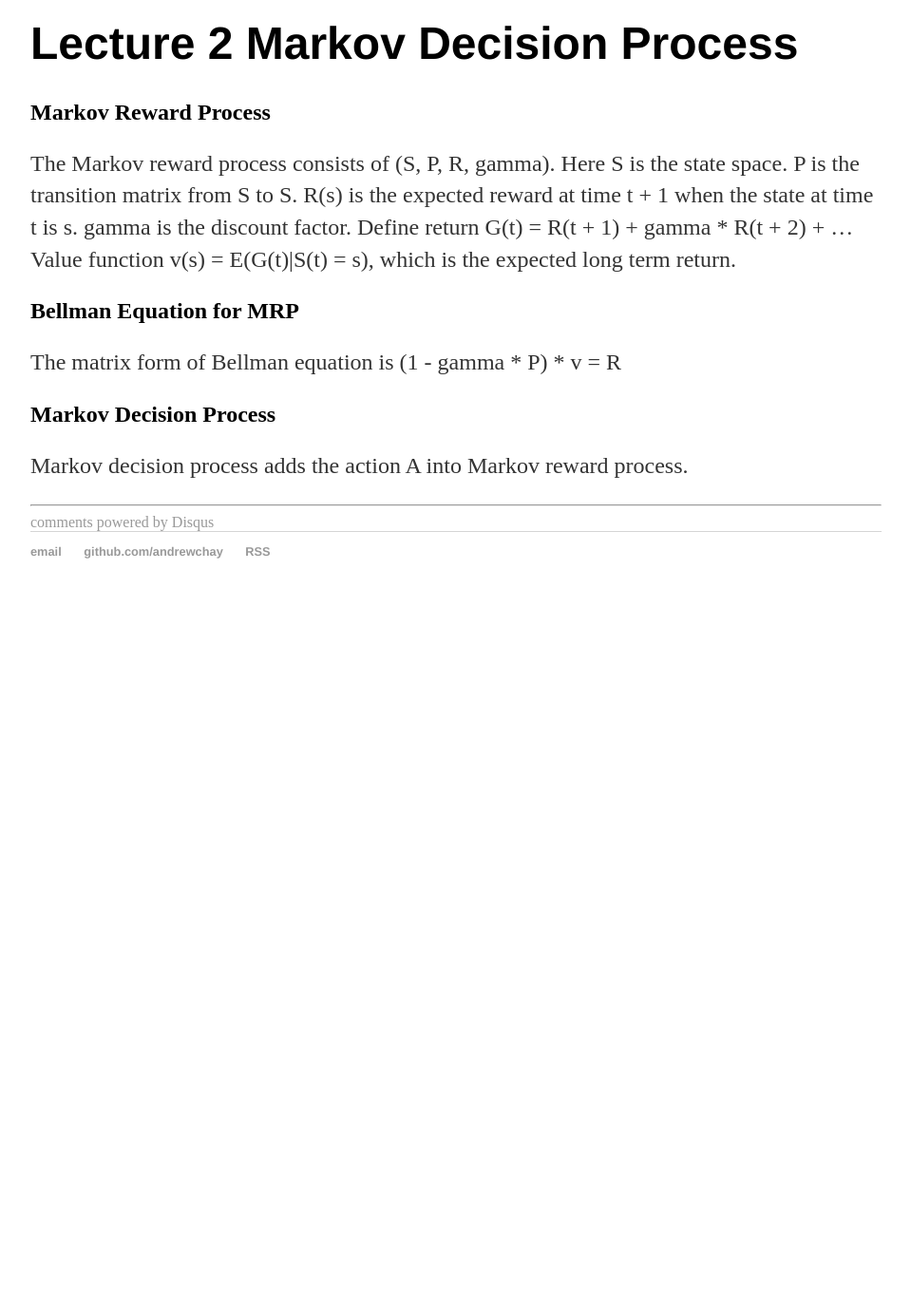
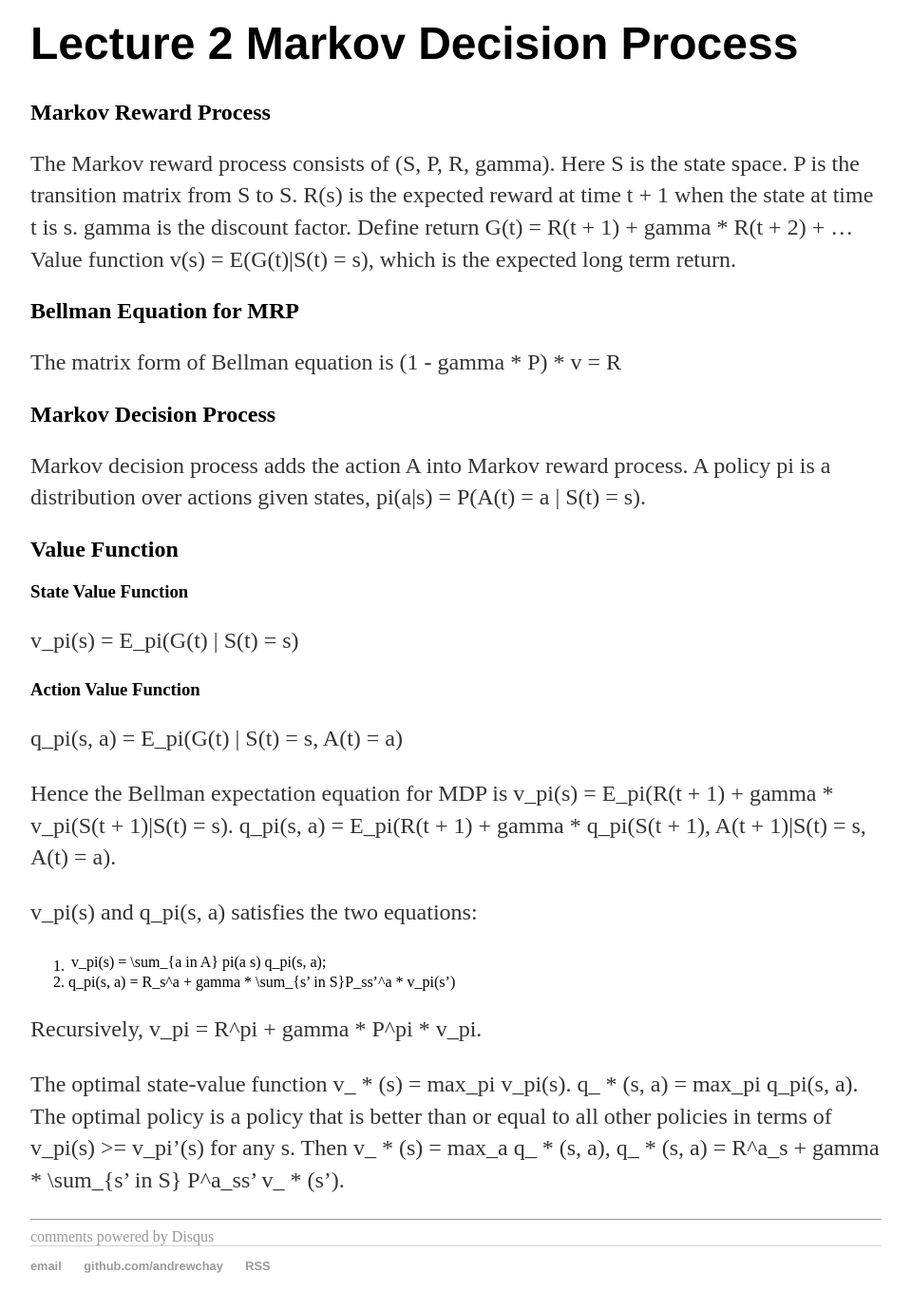
Before and after one commit to andrewchay/andrewchay.github.io, a Jekyll site: the page built from _posts/2018-04-11-reinforcement-learning.md, in a window 1280 px wide and 1400 px high, scrolled down 1088 px. Shown: the top 1379 px of the window at 95% size, without its empty margins (160-1119 px from the left). Built offline with Jekyll 4.4.1, drawn with Linux system fonts in a browser that asks for light colours; our own code applies the rules of GitHub Pages for plain Markdown files; comment, search, counter and statistics services are not loaded; before the commit the page ends 1736 px from its top, so only the background shows below that.

Commit message:
finished lecture 2.

```diff
--- a/_posts/2018-04-11-reinforcement-learning.md
+++ b/_posts/2018-04-11-reinforcement-learning.md
@@ -33,3 +33,23 @@ The matrix form of Bellman equation is (1 - gamma * P) * v = R
 
 ## Markov Decision Process
 Markov decision process adds the action A into Markov reward process.
+A policy pi is a distribution over actions given states, pi(a|s) = P(A(t) = a | S(t) = s).
+
+## Value Function
+### State Value Function
+v_pi(s) = E_pi(G(t) | S(t) = s)
+### Action Value Function
+q_pi(s, a) = E_pi(G(t) | S(t) = s, A(t) = a)
+
+Hence the Bellman expectation equation for MDP is
+v_pi(s) = E_pi(R(t + 1) + gamma * v_pi(S(t + 1)|S(t) = s).
+q_pi(s, a) = E_pi(R(t + 1) + gamma * q_pi(S(t + 1), A(t + 1)|S(t) = s, A(t) = a).
+
+v_pi(s) and q_pi(s, a) satisfies the two equations:
+1. v_pi(s) = \sum_{a in A} pi(a|s) q_pi(s, a);
+2. q_pi(s, a) = R_s^a + gamma * \sum_{s' in S}P_ss'^a * v_pi(s')
+
+Recursively, v_pi = R^pi + gamma * P^pi * v_pi.
+
+The optimal state-value function v_ * (s) = max_pi v_pi(s). q_ * (s, a) = max_pi q_pi(s, a). The optimal policy is a policy that is better than or equal to all other policies in terms of v_pi(s) >= v_pi'(s) for any s. Then
+v_ * (s) = max_a q_ * (s, a), q_ * (s, a) = R^a_s + gamma * \sum_{s' in S} P^a_ss' v_ * (s').
```
